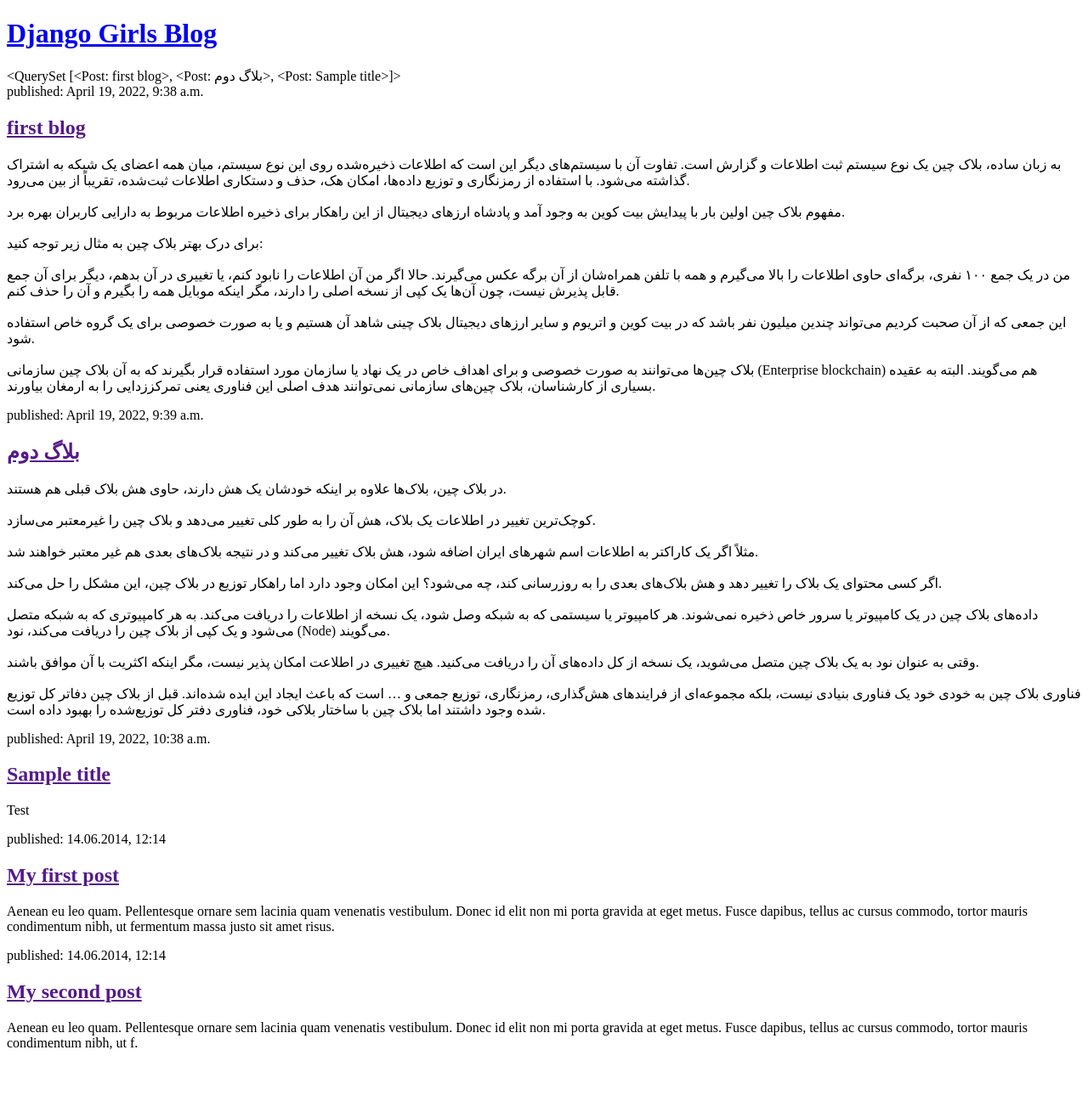
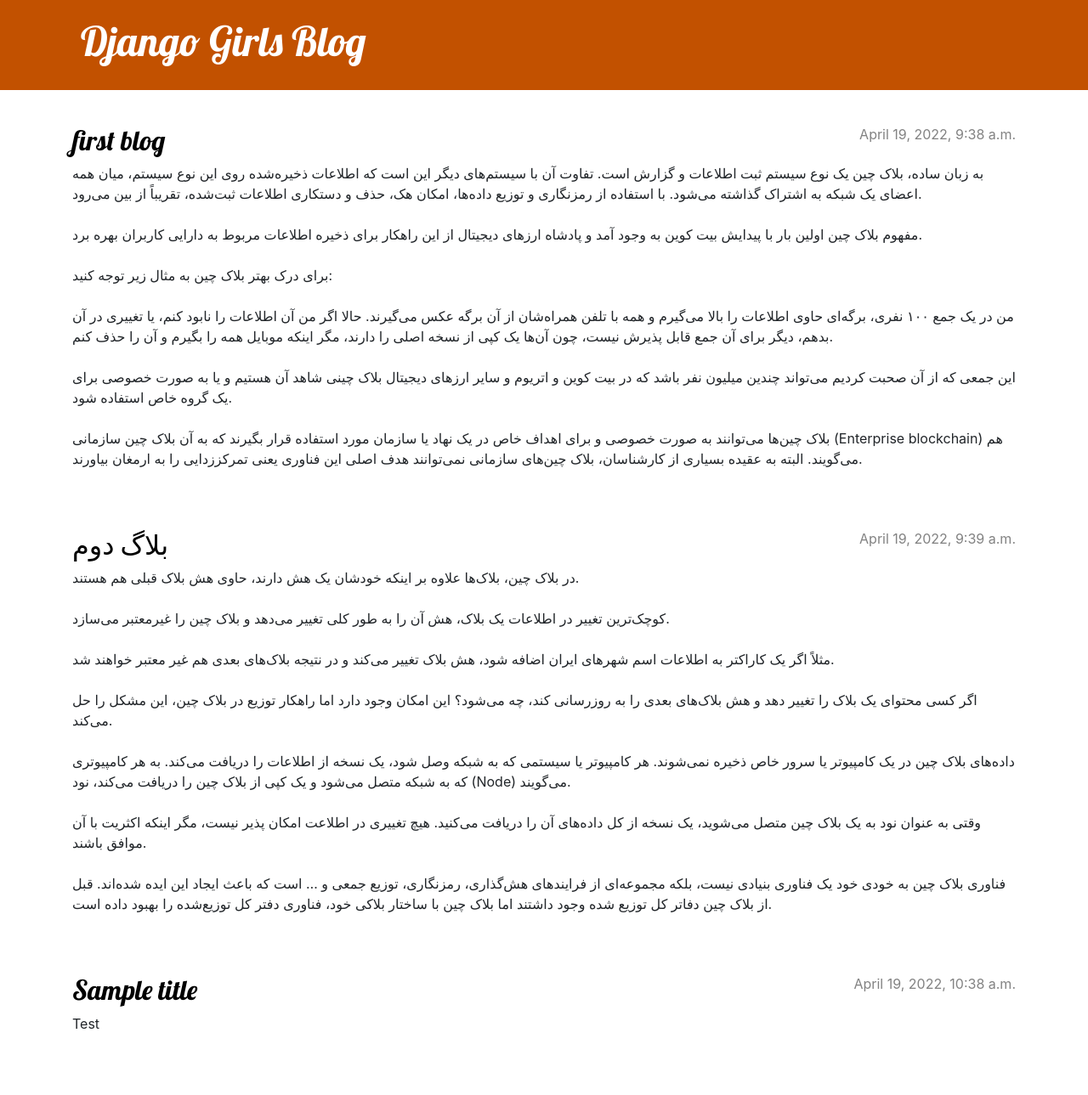
Before and after one commit to mona-hana/djangoGirls, a Django app: page / in a window 1280 px wide. Shown: the top 1289 px of the page at 85% size. Before the commit the page ends 1236 px from the top, so only its background shows below. Run offline with Django 3.2, Linux system fonts and the light colour scheme; data comes from the database, SQL or seed files in the repository.

Commit message:
make post_sitail

```diff
--- /dev/null
+++ b/blog/static/css/blog.css
@@ -0,0 +1,70 @@
+.page-header {
+    background-color: #C25100;
+    margin-top: 0;
+    margin-bottom: 40px;
+    padding: 20px 20px 20px 40px;
+}
+
+.page-header h1,
+.page-header h1 a,
+.page-header h1 a:visited,
+.page-header h1 a:active {
+    color: #ffffff;
+    font-size: 36pt;
+    text-decoration: none;
+}
+
+h1,
+h2,
+h3,
+h4 {
+    font-family: 'Lobster', cursive;
+}
+
+.date {
+    color: #828282;
+}
+
+.save {
+    float: right;
+}
+
+.post-form textarea,
+.post-form input {
+    width: 100%;
+}
+
+.top-menu,
+.top-menu:hover,
+.top-menu:visited {
+    color: #ffffff;
+    float: right;
+    font-size: 26pt;
+    margin-right: 20px;
+}
+
+.post {
+    margin-bottom: 70px;
+}
+
+.post h2 a,
+.post h2 a:visited {
+    color: #000000;
+}
+
+.post > .date,
+.post > .actions {
+    float: right;
+}
+
+.btn-default,
+.btn-default:visited {
+    color: #C25100;
+    background: none;
+    border-color: #C25100;
+}
+
+.btn-default:hover {
+    color: #FFFFFF;
+    background-color: #C25100;
+}
--- /dev/null
+++ b/blog/templates/blog/base.html
@@ -0,0 +1,26 @@
+{% load static %}
+<!DOCTYPE html>
+<html>
+    <head>
+        <title>Django Girls blog</title>
+        <link rel="stylesheet" href="https://cdn.jsdelivr.net/npm/bootstrap@4.5.3/dist/css/bootstrap.min.css" integrity="sha384-TX8t27EcRE3e/ihU7zmQxVncDAy5uIKz4rEkgIXeMed4M0jlfIDPvg6uqKI2xXr2" crossorigin="anonymous">
+        <link href='//fonts.googleapis.com/css?family=Lobster&subset=latin,latin-ext' rel='stylesheet' type='text/css'>
+        <link rel="stylesheet" href="{% static 'css/blog.css' %}">
+    </head>
+    <body>
+    <header class="page-header">
+      <div class="container">
+          <h1><a href="/">Django Girls Blog</a></h1>
+      </div>
+    </header>
+    <main class="container">
+        <div class="row">
+            <div class="col">
+            {% block content %}
+            {% endblock %}
+            </div>
+        </div>
+        <div>{{posts}}</div>
+    </main>
+</body>
+</html>
--- a/blog/templates/blog/post_list.html
+++ b/blog/templates/blog/post_list.html
@@ -1,32 +1,13 @@
-<!DOCTYPE html>
-<html>
-    <head>
-        <title>Django Girls blog</title>
-    </head>
-    <body>
-        <header>
-    		<h1><a href="/">Django Girls Blog</a></h1>
-	</header>
-	<div>{{posts}}</div>
+{% extends 'blog/base.html' %}
 
-	{% for post in posts %}
-	    <article>
-		<time>published: {{ post.published_date }}</time>
-		<h2><a href="">{{ post.title }}</a></h2>
-		<p>{{ post.text|linebreaksbr }}</p>
-	    </article>
-	{% endfor %}
-
-        <article>
-            <time>published: 14.06.2014, 12:14</time>
-            <h2><a href="">My first post</a></h2>
-            <p>Aenean eu leo quam. Pellentesque ornare sem lacinia quam venenatis vestibulum. Donec id elit non mi porta gravida at eget metus. Fusce dapibus, tellus ac cursus commodo, tortor mauris condimentum nibh, ut fermentum massa justo sit amet risus.</p>
+{% block content %}
+    {% for post in posts %}
+        <article class="post">
+            <time class="date">
+                {{ post.published_date }}
+            </time>
+            <h2><a href="{% url 'post_detail' pk=post.pk %}">{{ post.title }}</a></h2>
+            <p>{{ post.text|linebreaksbr }}</p>
         </article>
-
-        <article>
-            <time>published: 14.06.2014, 12:14</time>
-            <h2><a href="">My second post</a></h2>
-            <p>Aenean eu leo quam. Pellentesque ornare sem lacinia quam venenatis vestibulum. Donec id elit non mi porta gravida at eget metus. Fusce dapibus, tellus ac cursus commodo, tortor mauris condimentum nibh, ut f.</p>
-        </article>
-    </body>
-</html>
+    {% endfor %}
+{% endblock %}
--- a/blog/urls.py
+++ b/blog/urls.py
@@ -1,5 +1,7 @@
 from django.urls import path
 from . import views
+
 urlpatterns = [
     path('', views.post_list, name='post_list'),
+    path('post/<int:pk>/', views.post_detail, name='post_detail'),
 ]
--- a/blog/views.py
+++ b/blog/views.py
@@ -1,7 +1,12 @@
-from django.shortcuts import render
+
 from django.utils import timezone
 from .models import Post
+from django.shortcuts import render, get_object_or_404
 
 def post_list(request):
     posts = Post.objects.filter(published_date__lte=timezone.now()).order_by('published_date')
     return render(request, 'blog/post_list.html', {'posts': posts})
+
+def post_detail(request, pk):
+    post = get_object_or_404(Post, pk=pk)
+    return render(request, 'blog/post_detail.html', {'post': post})
```
Also changed, not shown: blog/templates/blog/post_detail.html (added, +13 -0 lines).
